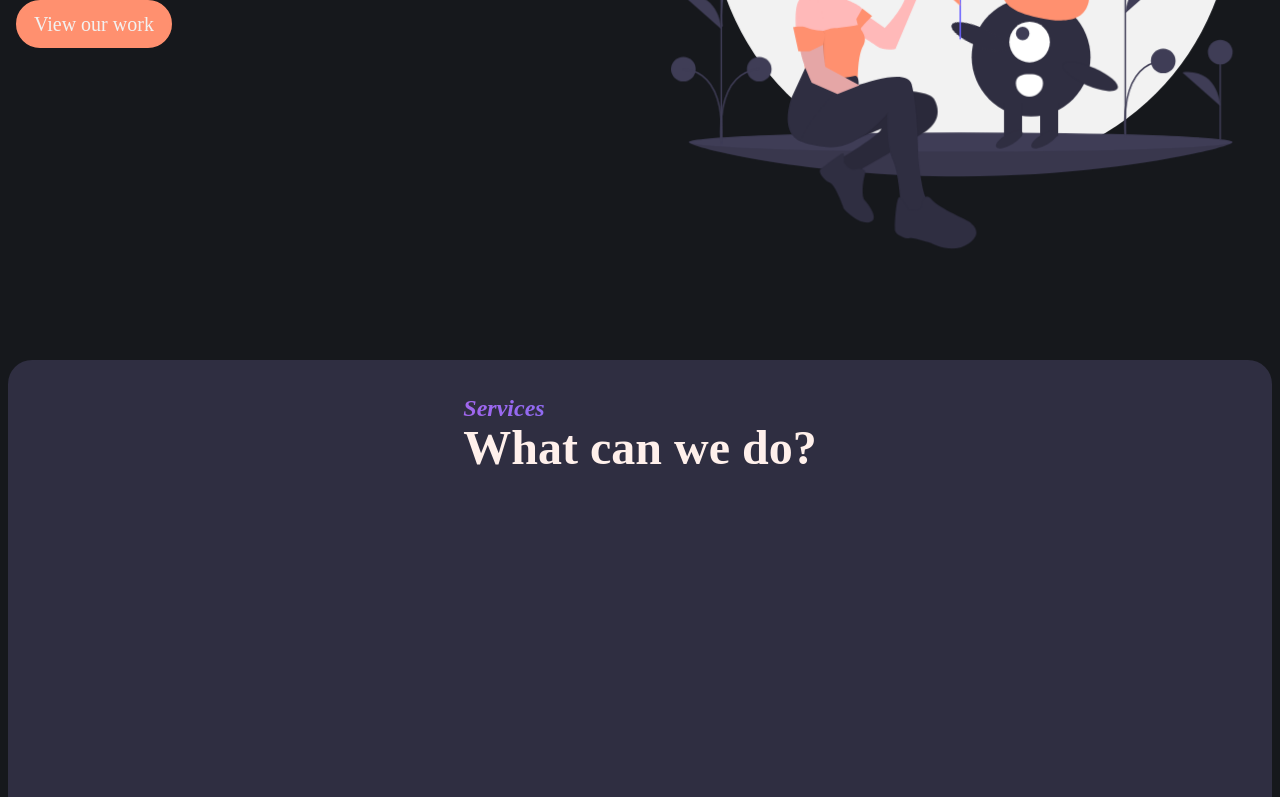
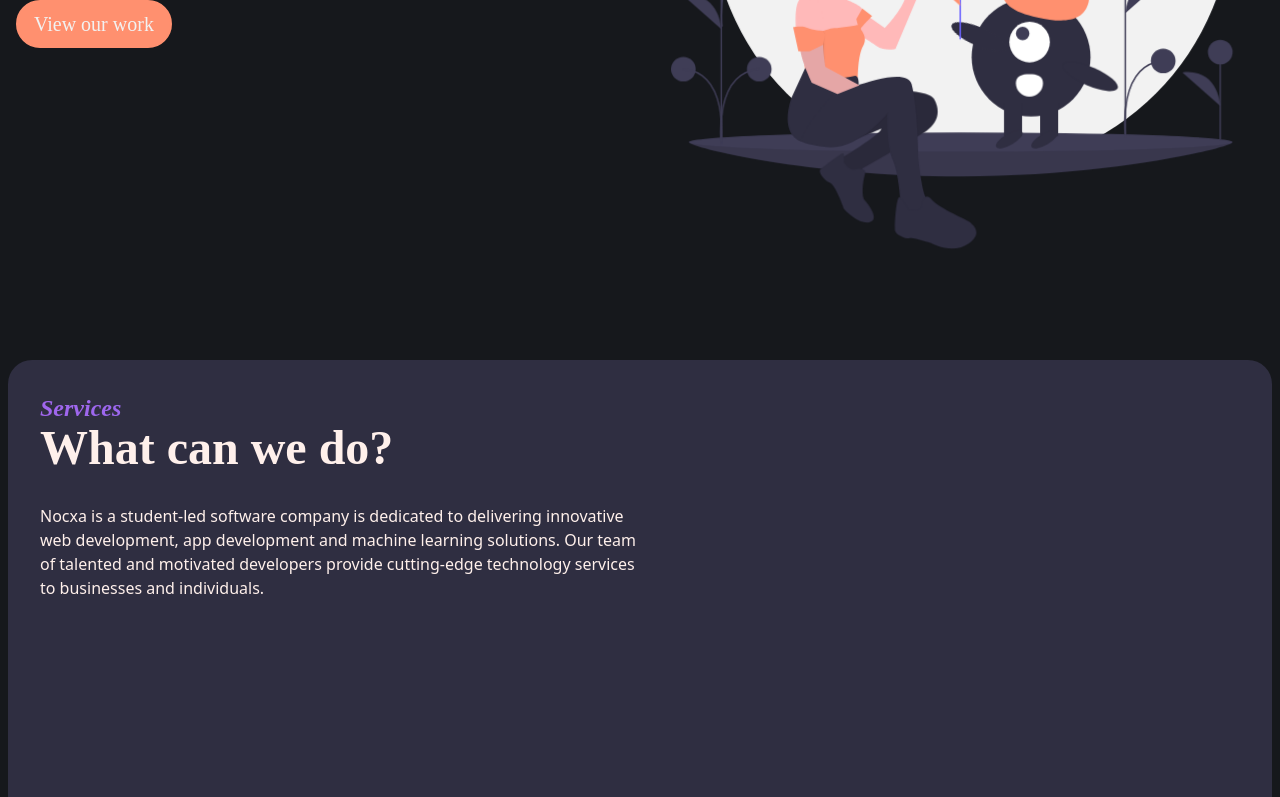
Before and after one commit to gowth6m/nocxa-website, a Next.js app: page / in a window 1280 px wide. Shown: the part 448-1245 px from the top of the page. Built offline with nearby package versions, Linux system fonts and the light colour scheme; a web font is replaced by a local one.

Commit message:
Update Services.tsx

```diff
--- a/components/Services.tsx
+++ b/components/Services.tsx
@@ -5,8 +5,7 @@
     <div className="min-h-[100svh] w-[100vw]">
       <div className="container mx-auto px-4 md:px-2">
         <div className="rounded-3xl bg-[var(--leafgrey)] min-h-[100svh]">
-          <div className="flex flex-col justify-between items-center w-full gap-4">
-            <div className="flex flex-col flex-1">
+          <div className="flex flex-col justify-between items-center w-full px-4 md:px-8">
             <div className="flex flex-col font-museo my-8 w-full text-left justify-center align-middle">
               <div className="italic grad-bg-text text-lg md:text-2xl">
                 Services
@@ -15,6 +14,14 @@
                 What can we do?
               </h1>
             </div>
+            <div className="text-[var(--cream)] flex">
+              <div className="md:w-3/6">
+                Nocxa is a student-led software company is dedicated to
+                delivering innovative web development, app development and
+                machine learning solutions. Our team of talented and motivated
+                developers provide cutting-edge technology services to
+                businesses and individuals.
+              </div>
             </div>
           </div>
         </div>
```
Lines whose indentation alone changed are shown as unchanged.
